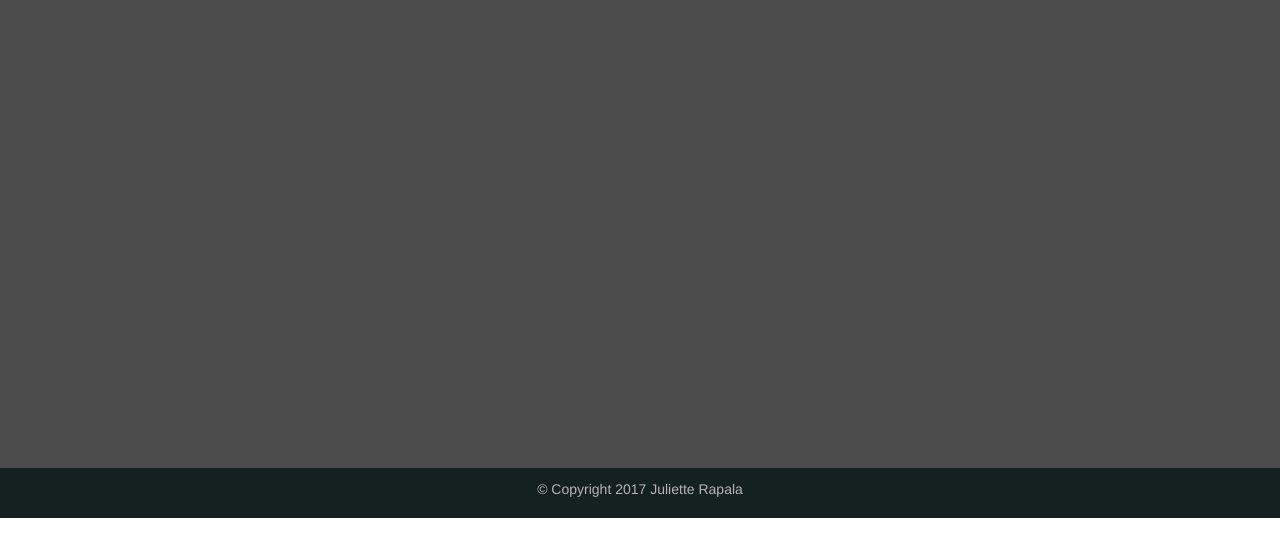
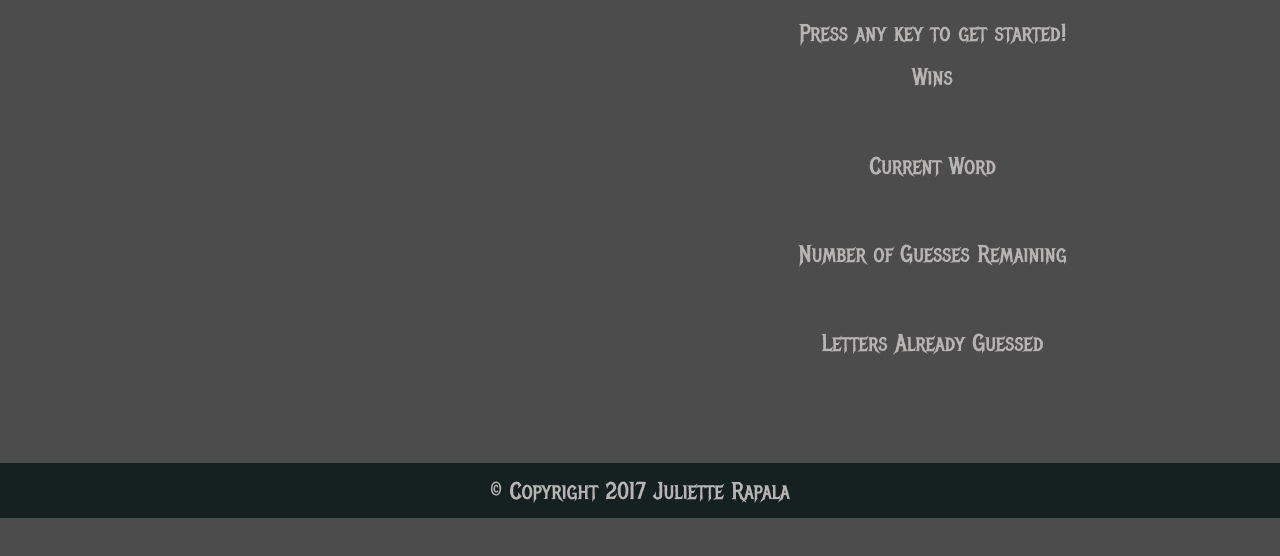
Before and after one commit to jrapala/Hangman-Game, a plain HTML site: page index.html in a window 1280 px wide. Shown: the part 282-838 px from the top of the page. Before the commit the page ends 800 px from the top, so only its background shows below. Drawn offline with nearby package versions, Linux system fonts and the light colour scheme.

Commit message:
Adding content to index.html. Adding additional styling.

```diff
--- a/assets/css/style.css
+++ b/assets/css/style.css
@@ -6,8 +6,17 @@ body {
 	margin-top: -120px;
 }
 
+main {
+	margin-bottom: 200px;
+	margin-top: 20px;
+}
+p {
+	color: #b8b4b4;
+	font-size: 24px;
+	font-family: 'Metal Mania', cursive;
+}
+
 footer {
 	background-color: #152020;
 	color: #b8b4b4;
 	padding-top: 10px;
-}
--- a/index.html
+++ b/index.html
@@ -6,6 +6,11 @@
 	–––––––––––––––––––––––––––––––––––––––––––––––––– -->
 	<title>Hangman Game | By Juliette Rapala</title>
 	<meta name="viewport" content="width=device-width, initial-scale=1.0">
+
+	<!-- Fonts
+	–––––––––––––––––––––––––––––––––––––––––––––––––– -->
+	<link href="https://fonts.googleapis.com/css?family=Metal+Mania" rel="stylesheet">
+
 
 	<!-- CSS
 	–––––––––––––––––––––––––––––––––––––––––––––––––– -->
@@ -41,7 +46,16 @@
 			<div class="row">
 				<div class="col-md-6">
 				</div>
-				<div class="col-md-6">
+				<div class="col-md-6 text-center">
+					<p>Press any key to get started!</p>
+					<p>Wins</p>
+					<p><br></p>
+					<p>Current Word</p>
+					<p><br></p>
+					<p>Number of Guesses Remaining</p>
+					<p><br></p>
+					<p>Letters Already Guessed</p>
+					<p><br></p>
 				</div>
 			</div>
 		</main>
```
